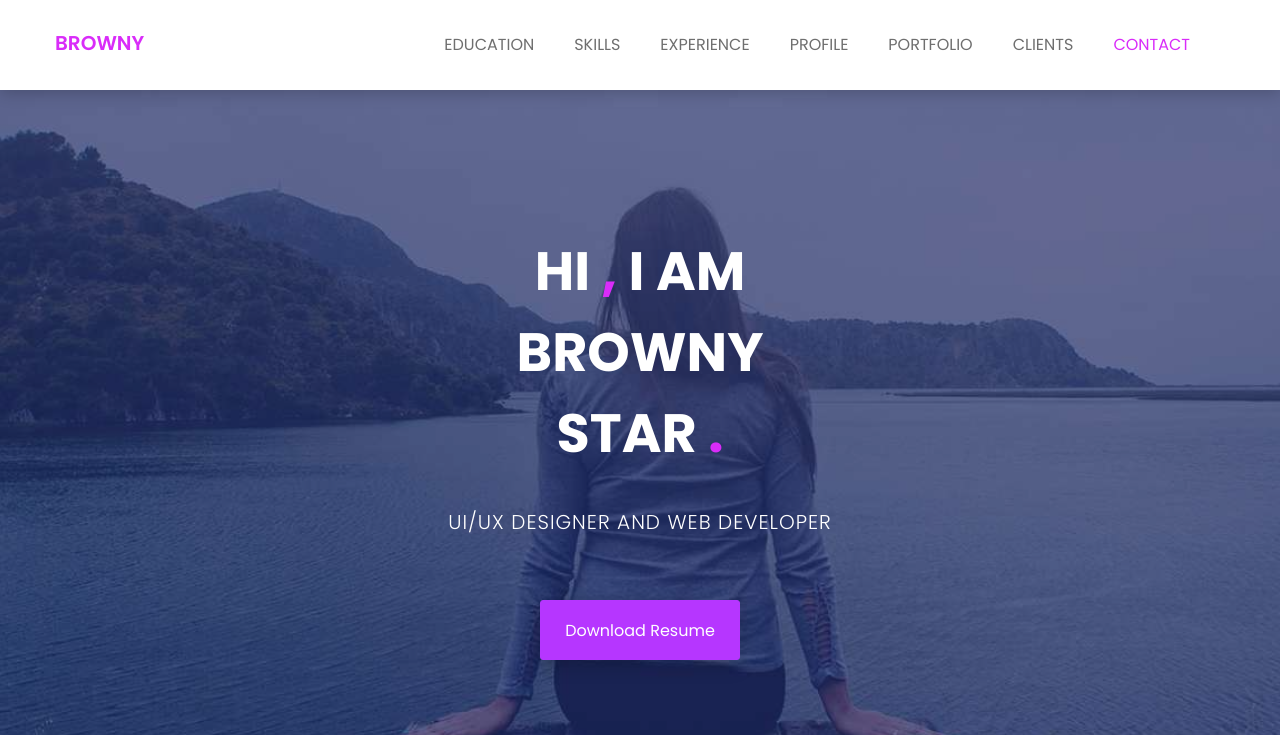
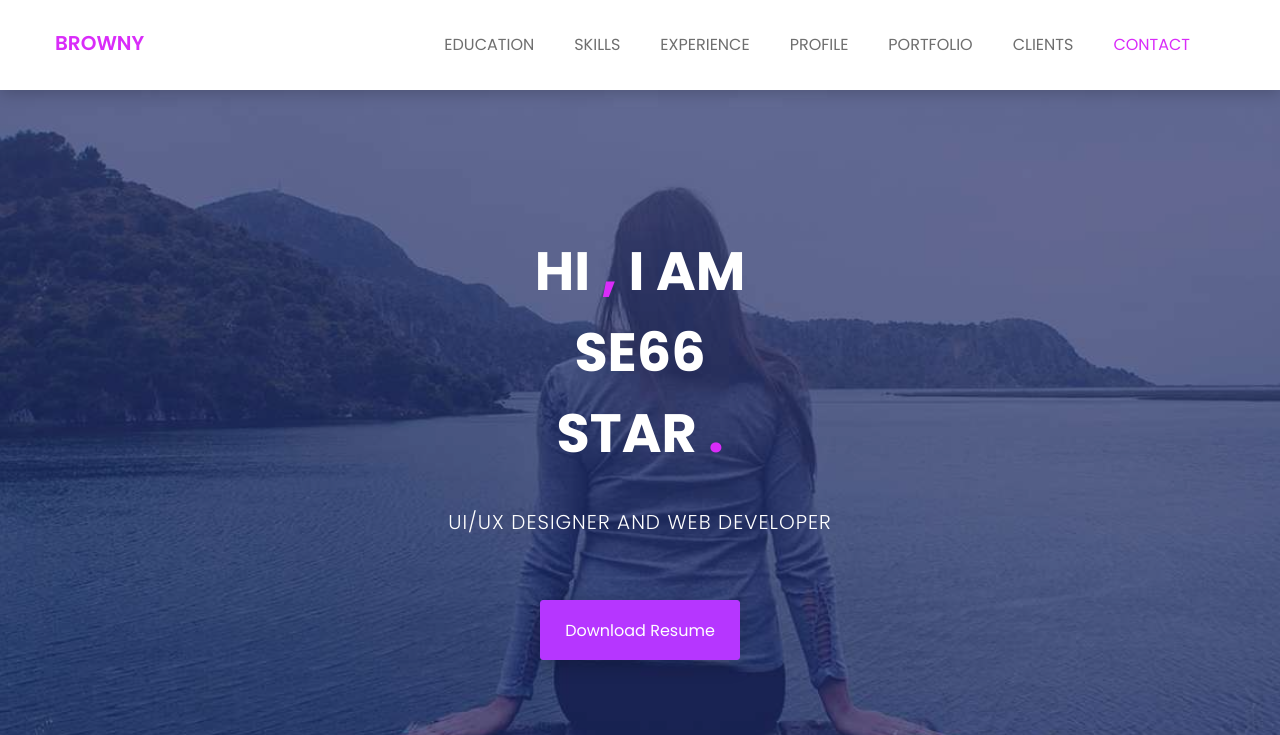
Before and after one commit to MangPong/team-26, a plain HTML site: page index.html in a window 1280 px wide. Shown: the top 735 px of the page. Drawn offline with nearby package versions, Linux system fonts and the light colour scheme.

Commit message:
Update index.html

```diff
--- a/index.html
+++ b/index.html
@@ -103,7 +103,7 @@
 				<div class="row">
 					<div class="col-md-12 text-center">
 						<div class="header-text">
-							<h2>hi <span>,</span> i am <br> browny <br> star <span>.</span>   </h2>
+							<h2>hi <span>,</span> i am <br> SE66 <br> star <span>.</span>   </h2>
 							<p>ui/ux designer and web developer</p>
 							<a href="assets/download/browney.txt" download>download resume</a>
 						</div><!--/.header-text-->
```
